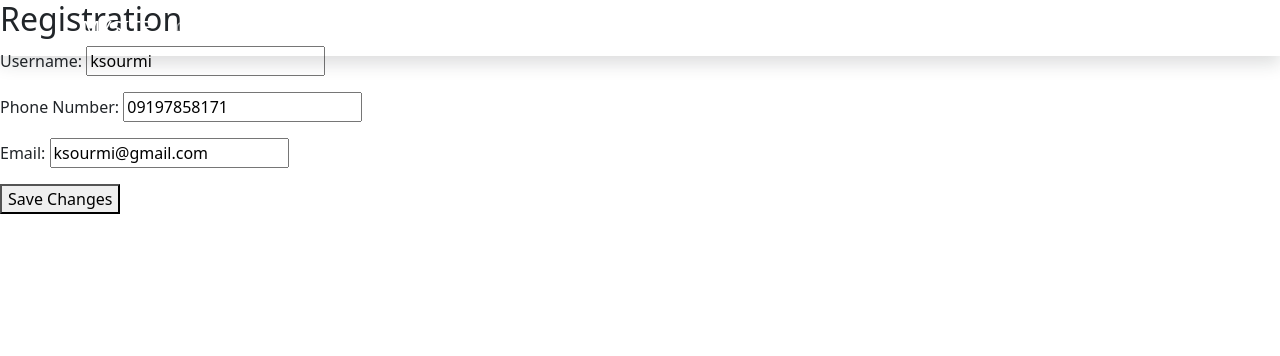
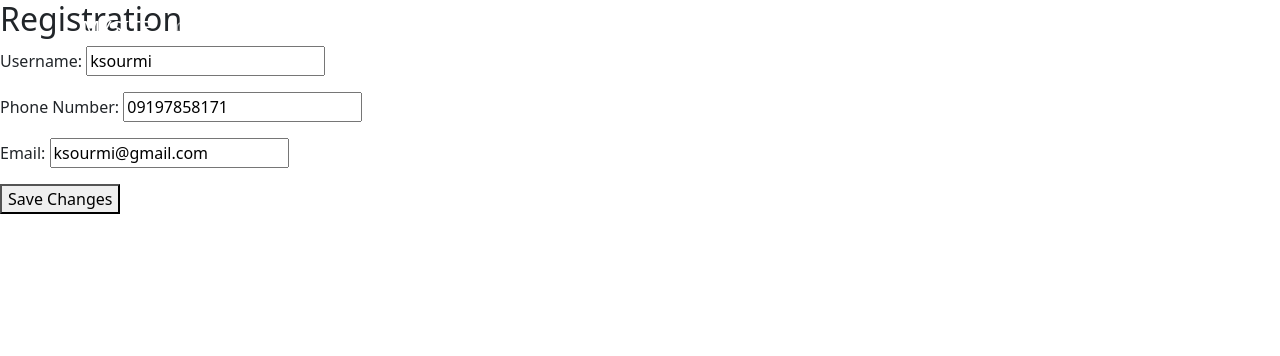
Before and after one commit to zercsiz/website, a Django app: page /accounts/edit in a window 1280 px wide. Shown: the top 356 px of the page. Run offline with Django 4.2, Linux system fonts and the light colour scheme; a user stored in the database is signed in; some libraries are stand-ins or nearby versions.

Commit message:
removed shadow from transparent navbar, created an inc html file for teachers cards

```diff
--- a/home/templates/home/home.html
+++ b/home/templates/home/home.html
@@ -7,4 +7,5 @@
     {% include 'inc/jumbotron.html' %}
     <br>
     {% include 'inc/course_cards.html' %}
+    {% include 'inc/teacher_cards.html' %}
 {% endblock %}
--- a/templates/inc/navbar.html
+++ b/templates/inc/navbar.html
@@ -1,4 +1,4 @@
-<nav class="navbar navbar-expand-lg navbar-dark shadow fixed-top">
+<nav class="navbar navbar-expand-lg navbar-dark fixed-top">
     <div class="container">
         <a class="navbar-brand" href="{% url 'home' %}">MYSITE</a>
         <button class="navbar-toggler" type="button" data-bs-toggle="collapse" data-bs-target="#navbarNav" aria-controls="navbarNavAltMarkup" aria-expanded="false" aria-label="Toggle navigation">
```
Also changed, not shown: templates/inc/teacher_cards.html (added).
